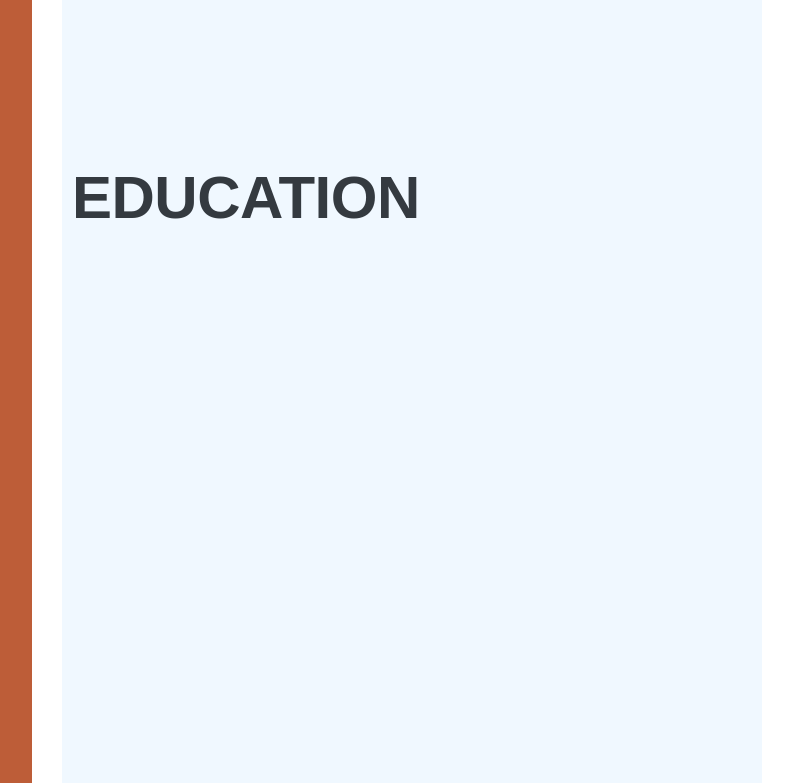
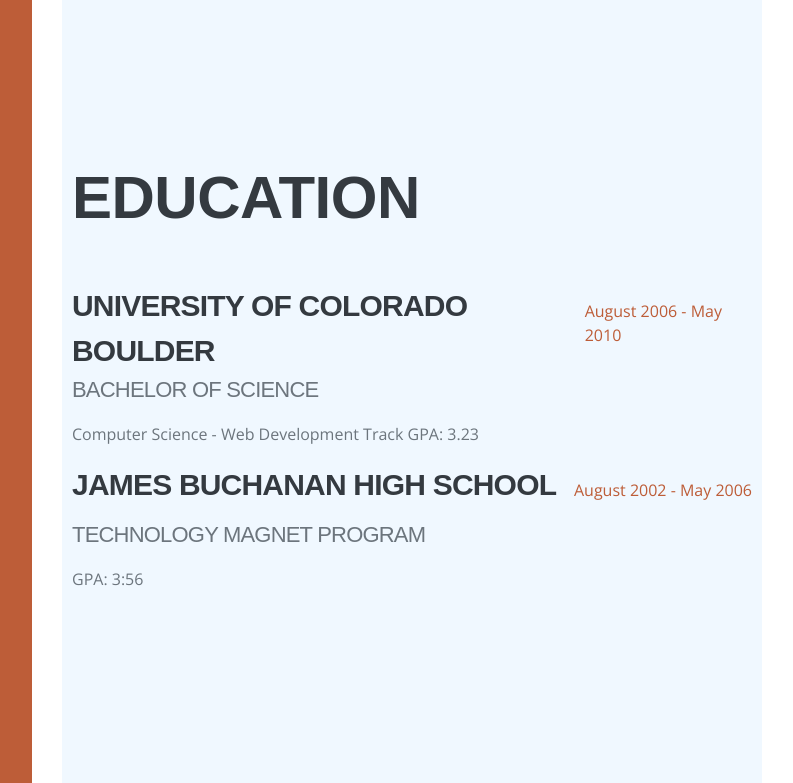
Before and after one commit to atarsa/resume-template, a Gatsby site: page / in a window 1280 px wide. Shown: the part 1851-2634 px from the top of the page, without its empty margins (218-1011 px from the left). Built offline with nearby package versions, Linux system fonts and the light colour scheme; Gatsby itself is replaced by a stand-in of ours.

Commit message:
Add Education section

```diff
--- a/src/components/Education.js
+++ b/src/components/Education.js
@@ -1,12 +1,30 @@
 import React from "react"
+import YAMLData from "../content/education.yaml"
+import StyledSection from "./styles/StyledSection"
+import { StyledH3, StyledH4 } from "./styles/StyledHeadings"
+import FlexContainer from "./styles/FlexContainer"
+import Heading from "./Heading"
 
-import StyledSection from "./styles/StyledSection"
-import Heading from "./Heading"
+const School = ({ school }) => (
+  <>
+    <FlexContainer>
+      <StyledH3>{school.name}</StyledH3>
+      <p className="orange">{school.timeline}</p>
+    </FlexContainer>
+
+    <StyledH4>{school.degree}</StyledH4>
+
+    <p>{school.description}</p>
+  </>
+)
 
 const Education = () => {
   return (
     <StyledSection id="education">
       <Heading title="Education" />
+      {YAMLData.content.map((data, index) => {
+        return <School school={data.school} key={`school-${index}`} />
+      })}
     </StyledSection>
   )
 }
--- /dev/null
+++ b/src/content/education.yaml
@@ -0,0 +1,14 @@
+title: "Education"
+
+content:
+  - school:
+      name: University of Colorado Boulder
+      degree: Bachelor of Science
+      timeline: August 2006 - May 2010
+      description: "Computer Science - Web Development Track  GPA: 3.23"
+
+  - school:
+      name: James Buchanan High School
+      degree: Technology Magnet Program
+      timeline: August 2002 - May 2006
+      description: "GPA: 3:56 "
```
